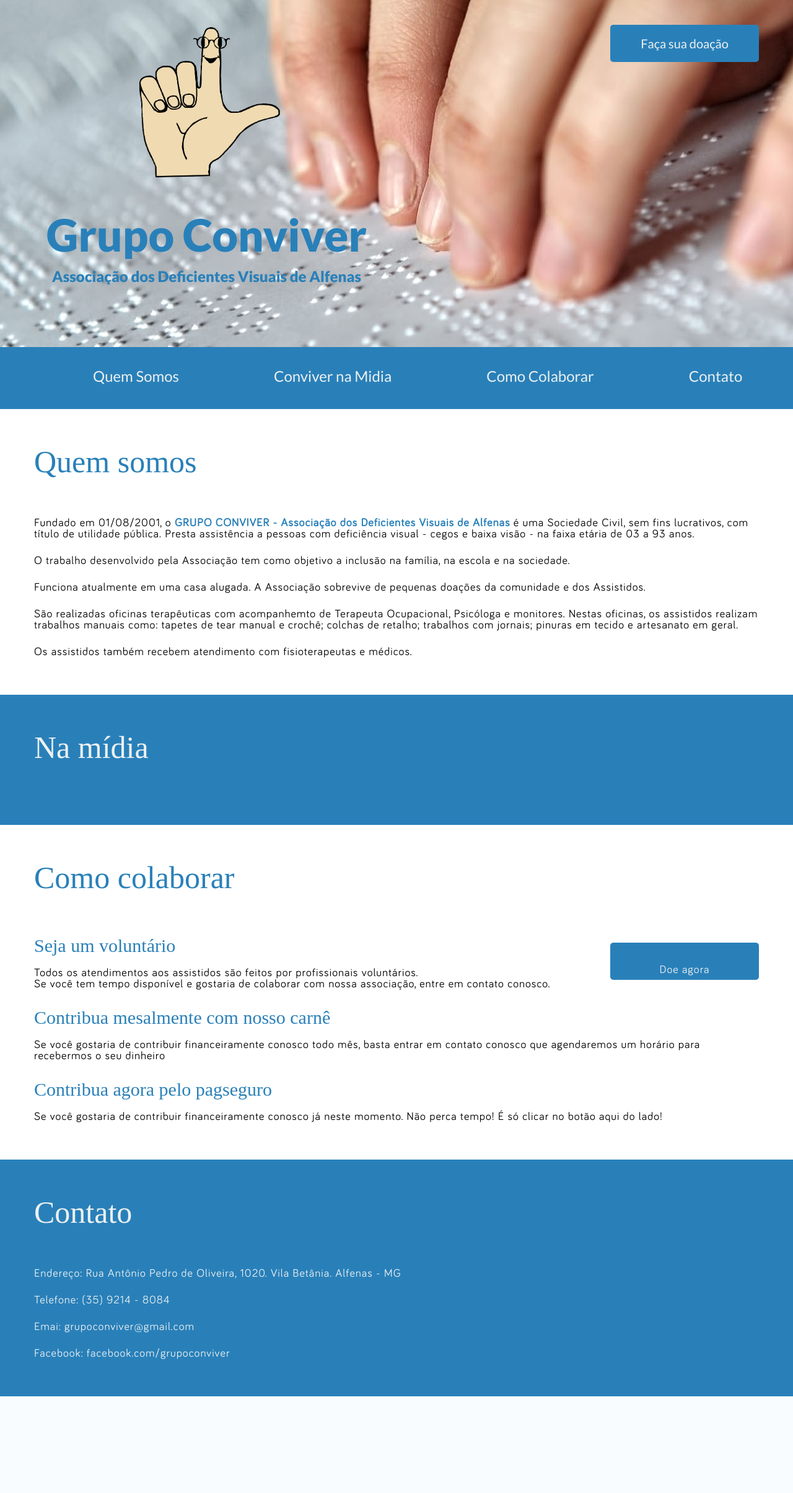
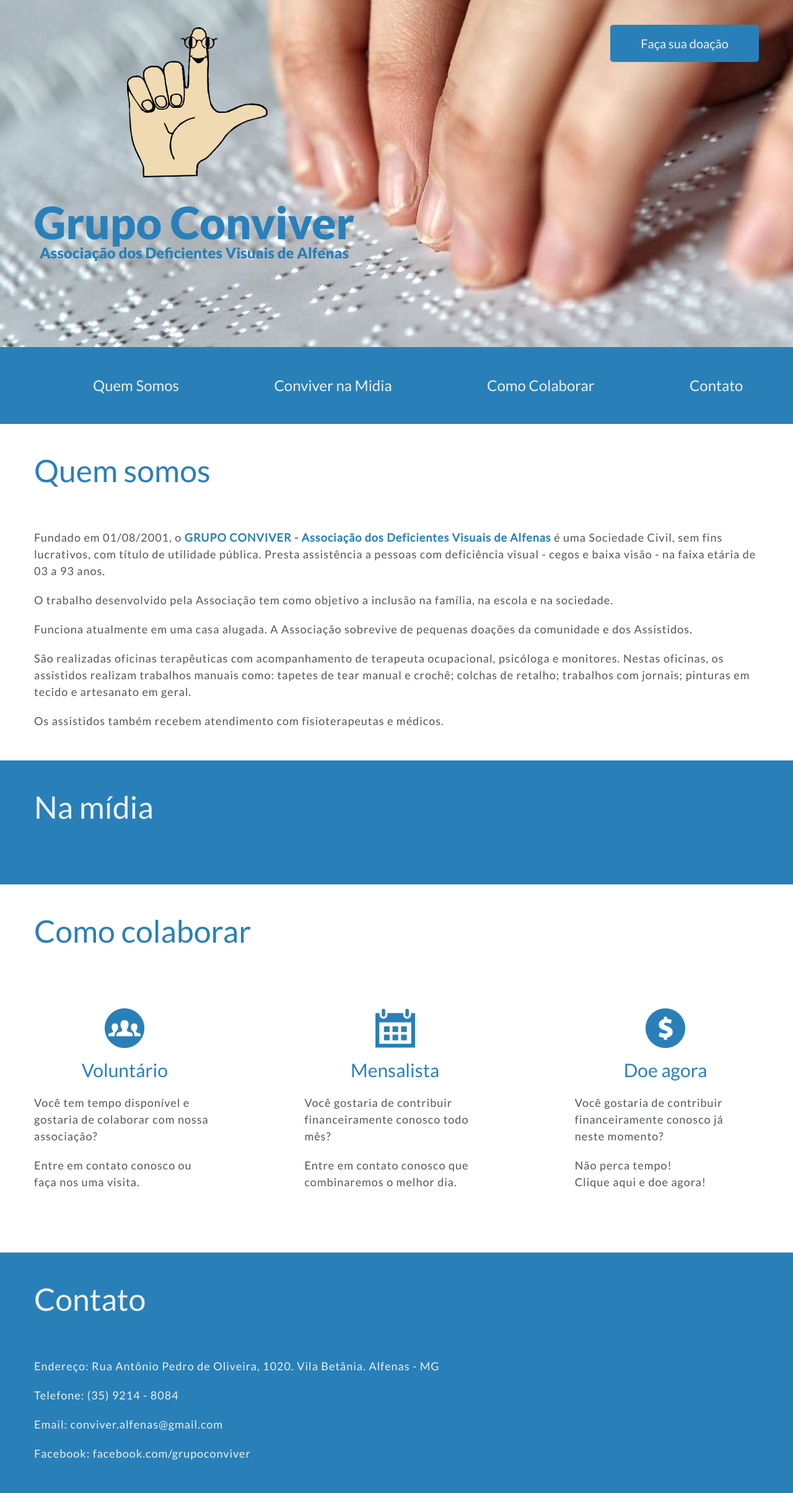
Before and after one commit to re-nobre/site-conviver, a PHP site: page / in a window 1280 px wide. Shown: the whole page at 62% size. Before the commit the page ends 2253 px from the top, so only its background shows below. Run offline with PHP 8.4, Linux system fonts and the light colour scheme.

Commit message:
Refatoração do css, reformulação da seção como ajudar

```diff
--- a/css/base.css
+++ b/css/base.css
@@ -1,25 +1,110 @@
 body {
   margin: 0;
   width: 100%;
+  font-size: 18px;
+  color: #52565C;
+  font-family:'LatoOFL';
 }
 
+.grid{
+  width:1170px;
+  margin: 0 auto;
+}
+
+h1{font-size: 72px;}
+h2{font-size: 50px;}
+
+p{
+  line-height: 27px;
+}
+
+/*************
+ *  HEADER   *
+ *************/
 header {
   background:url(../img/img-net.jpg)no-repeat center center;
   width: 100%;
   height: 550px;
   padding-top: 10px;
   text-align: center;
-}
-
-h1{
-  font-size: 72px;
-  padding: 20px;
   color: #2980b9;
 }
 
-h2{
+#logo{
+  width:350px;
+}
+
+.titles{
+  float: left;
+  font-family: 'LatoOFLBla';
+}
+
+.titles p{font-size: 24px;}
+
+.btn{
+  background-color: #2980b9;
+  color:#ecf0f1;
+  font-size: 20px;
+  text-align: center;
+  float: right;
+  height: 60px;
+  line-height: 60px;
+  width: 240px;
+  margin-top: 30px;
+  border-radius: 5px;
+}
+
+/***************
+ *   SECTIONS  *
+ ***************/
+section{
+  padding: 50px 0;
+}
+
+section.blue{
+  background-color:#2980b9;
+  color: #ecf0f1;
+}
+
+section.white h2, section.white h3{
+  color: #2980b9;
+}
+
+/***************
+ *     MENU    *
+ ***************/
+.menu{
+  width: 100%;
+}
+
+.menu li{
+  display: inline;
+  margin-left: 150px;
+}
+
+.menu li a{
+  text-decoration: none;
+  color: #ecf0f1;
   font-size: 24px;
-  color: #2980b9;
+}
+
+/***************
+ *   CONTENT   *
+ ***************/
+
+.text h2{
+  padding-bottom: 50px;
+}
+
+.text h3{
+  font-size: 30px;
+  padding-bottom: 5px;
+  padding-top: 20px;
+}
+
+.text p{
+  padding-top: 20px;
+  letter-spacing: 1px;
 }
 
 em{
@@ -27,135 +112,31 @@
   font-weight: bold;
 }
 
-.grid{
-  width:1170px;
-  margin: 0 auto;
+.colaboration-type{
+  width: 25%;
+  display: inline-block;
+  vertical-align: top;
+  margin-top: 50px;
+  margin-bottom: 50px;
 }
 
-@media:ipad{
-  .grid{
-    width:1170px;
-  }
+.colaboration-type h3{
+  text-align: center;
 }
 
-.titulos{
-  float: left;
-  font-family: 'LatoOFLBla';
+.colaboration-type img{
+  margin: auto;
+  display: block;
 }
 
-#logo{
-  width:350px;
+.colaboration-type + .colaboration-type{
+  margin-left: 12%;
 }
 
-.doacao{
-  background-color: #2980b9;
-  float: right;
-  height: 60px;
-  width: 240px;
-  margin-top: 30px;
-  border-radius: 5px;
-  font-family: 'LatoOFL';
-}
 
-.doacao p {
-  font-size: 20px;
-  color:#ecf0f1;
-  text-align: center;
-  margin-top: 20px;
-}
-
-.section-azul{
-  background-color:#2980b9;
-}
-
-.section-azul h2,
-.section-azul p{
-  color: #ecf0f1;
-}
-
-.menu{
-  background-color:#2980b9;
-  width: 100%;
-  height: 100px;
-  font-family: 'LatoOFL';
-}
-
-.menu-opcoes{
-  padding-top:35px;
-}
-
-.menu-opcoes li{
-  display: inline;
-  margin-left: 150px;
-}
-
-.menu-opcoes li a{
-  color:  #ecf0f1;
-  text-decoration: none;
-  font-size: 24px;
-}
-
-.texto{
-  padding-top: 60px;
-  padding-bottom: 50px;
-}
-
-.texto h2{
-  font-size: 50px;
-  padding-bottom: 50px;
-}
-
-.texto h3{
-  font-size: 30px;
-  color: #2980b9;
-  padding-bottom: 5px;
-  padding-top: 20px;
-}
-
-.texto p{
-  font-family: 'Bariol_Regular';
-  font-size: 18px;
-  padding-top: 15px;
-  padding-bottom: 10px;
-  letter-spacing: 1px;
-}
-
-@font-face {
-  font-family: 'AleoRegular';
-  src: url('../fonts/Aleo/Webfont/Aleo_Regular/aleo-regular-webfont.eot');
-  src: url('../fonts/Aleo/Webfont/Aleo_Regular/aleo-regular-webfont.eot?#iefix') format('embedded-opentype'),
-  url('../fonts/Aleo/Webfont/Aleo_Regular/aleo-regular-webfont.woff') format('woff'),
-  url('../fonts/Aleo/Webfont/Aleo_Regular/aleo-regular-webfont.ttf') format('truetype'),
-  url('../fonts/Aleo/Webfont/Aleo_Regular/aleo-regular-webfont.svg#AleoRegular') format('svg');
-  font-weight: normal;
-  font-style: normal;
-}
-
-@font-face {
-  font-family: 'AleoLight';
-  src: url('../fonts/Aleo/Webfont/Aleo_Light/aleo-light-webfont.eot');
-  src: url('../fonts/Aleo/Webfont/Aleo_Light/aleo-light-webfont.eot?#iefix') format('embedded-opentype'),
-  url('../fonts/Aleo/Webfont/Aleo_Light/aleo-light-webfont.woff') format('woff'),
-  url('../fonts/Aleo/Webfont/Aleo_Light/aleo-light-webfont.ttf') format('truetype'),
-  url('../fonts/Aleo/Webfont/Aleo_Light/aleo-light-webfont.svg#AleoRegular') format('svg');
-  font-weight: normal;
-  font-style: normal;
-}
-
-@font-face {
-  font-family: 'Bariol_Regular';
-  src: url('../fonts/Bariol_Regular/Bariol_Regular.otf');
-  font-weight: normal;
-  font-style: normal;
-}
-
-@font-face {
-  font-family: 'Caviar_Dreams';
-  src: url('../fonts/Caviar_Dreams/CaviarDreams.ttf');
-  font-weight: normal;
-  font-style: normal;
-}
-
+/**********************
+ *      Fontes        *
+ **********************/
 @font-face {
   font-family: 'LatoOFL';
   src: url('../fonts/LatoOFL/OTF/Lato-Reg.otf');
--- a/index.html
+++ b/index.html
@@ -15,19 +15,17 @@
   <body>
     <header>
       <div class="grid">
-        <div class="doacao" alt="Clique aqui para fazer a sua doação">
-          <p>Faça sua doação</p>
-        </div>
-        <div class="titulos">
+        <div class="btn" alt="Clique aqui para fazer a sua doação">Faça sua doação</div>
+        <div class="titles">
           <img id="logo" src="img/logo-conviver.png" alt="logo"/>
           <h1>Grupo Conviver</h1>
-          <h2>Associação dos Deficientes Visuais de Alfenas</h2>
+          <p>Associação dos Deficientes Visuais de Alfenas</p>
         </div>
       </div>
     </header>
 
-    <section class="menu">
-      <nav class="menu-opcoes">
+    <section class="blue">
+      <nav class="menu">
         <ul>
           <li><a href="#quem-somos" alt="Quem somos">Quem Somos</a></li>
           <li><a href="#na-midia" alt="Conviver na Midia">Conviver na Midia</a></li>
@@ -37,8 +35,8 @@
       </nav>
     </section>
 
-    <section id="quem-somos">
-      <div class="grid texto">
+    <section class="white">
+      <div class="grid text">
         <h2>Quem somos</h2>
         <p>Fundado em  01/08/2001, o <em>GRUPO CONVIVER - Associação dos Deficientes Visuais de Alfenas</em> é uma Sociedade Civil, sem fins lucrativos, com título de utilidade pública. Presta assistência a pessoas com deficiência visual - cegos e baixa visão - na faixa etária de 03 a 93 anos.</p>
 
@@ -46,49 +44,52 @@
 
         <p>Funciona atualmente em uma casa alugada. A Associação sobrevive de pequenas doações da comunidade e dos Assistidos.</p>
 
-        <p>São realizadas oficinas terapêuticas com acompanhemto de Terapeuta Ocupacional, Psicóloga e monitores. Nestas oficinas, os assistidos realizam trabalhos manuais como: tapetes de tear manual e crochê; colchas de retalho; trabalhos com jornais; pinuras em tecido e artesanato em geral.</p>
+        <p>São realizadas oficinas terapêuticas com acompanhamento de terapeuta ocupacional, psicóloga e monitores. Nestas oficinas, os assistidos realizam trabalhos manuais como: tapetes de tear manual e crochê; colchas de retalho; trabalhos com jornais; pinturas em tecido e artesanato em geral.</p>
 
         <p>Os assistidos também recebem atendimento com fisioterapeutas e médicos.</p>
       </div>
     </section>
 
-    <section class="section-azul" id="na-midia">
-      <div class="grid texto">
+    <section class="blue" >
+      <div class="grid text">
         <h2>Na mídia</h2>
       </div>
     </section>
 
-    <section id="como-colaborar">
-      <div class="grid texto">
+    <section class="white">
+      <div class="grid text">
         <h2>Como colaborar</h2>
-        <div class="doacao" alt="Doe agora">
-          <p>Doe agora</p>
+
+        <div class="colaboration-type">
+          <img src="img/iconmonstr-user-14-icon-64.png"/>
+          <h3>Voluntário</h3>
+          <p>Você tem tempo disponível e gostaria de colaborar com nossa associação?</p>
+          <p>Entre em contato conosco ou faça nos uma visita.</p>
         </div>
 
-        <div class="voluntario">
-          <h3> Seja um voluntário</h3>
-          <p>Todos os atendimentos aos assistidos são feitos por profissionais voluntários.<br/>Se você tem tempo disponível e gostaria de colaborar com nossa associação, entre em contato conosco.</p>
+        <div class="colaboration-type">
+          <img src="img/icon-calendar-blue.png"/>
+          <h3>Mensalista</h3>
+          <p>Você gostaria de contribuir financeiramente conosco todo mês?</p>
+          <p>Entre em contato conosco que combinaremos o melhor dia.</p>
         </div>
 
-        <div class="mensalista">
-          <h3>Contribua mesalmente com nosso carnê</h3>
-          <p>Se você gostaria de contribuir financeiramente conosco todo mês, basta entrar em contato conosco que agendaremos um horário para recebermos o seu dinheiro</p>
-        </div>
-
-        <div class="contribuicao-digital">
-          <h3>Contribua agora pelo pagseguro</h3>
-          <p>Se você gostaria de contribuir financeiramente conosco já neste momento. Não perca tempo! É só clicar no botão aqui do lado!</p>
+        <div class="colaboration-type">
+          <img src="img/icon-cash-blue.png"/>
+          <h3>Doe agora</h3>
+          <p>Você gostaria de contribuir financeiramente conosco já neste momento?</p>
+          <p> Não perca tempo! <br/> Clique aqui e doe agora!</p>
         </div>
 
       </div>
     </section>
 
-    <section class="section-azul" id="contato">
-      <div class="grid texto">
+    <section class="blue">
+      <div class="grid text">
         <h2>Contato</h2>
         <p> Endereço: Rua Antônio Pedro de Oliveira, 1020. Vila Betânia. Alfenas - MG</p>
         <p> Telefone: (35) 9214 - 8084</p>
-        <p> Emai: grupoconviver@gmail.com</p>
+        <p> Email: conviver.alfenas@gmail.com</p>
         <p> Facebook: facebook.com/grupoconviver</p>
       </div>
     </section>
```
Also changed, not shown: img/Screenshot from 2014-01-28 11:31:07.png (added), img/Screenshot from 2014-02-03 23:07:29.png (added), img/icon-calendar-blue.png (added), img/icon-cash-blue.png (added), img/icon-paper.png (deleted), img/icon-people-blue.png (added), img/icon-pessoas.png (deleted), img/icon-pessoas2.png (deleted), img/iconmonstr-user-14-icon-64.png (added).
